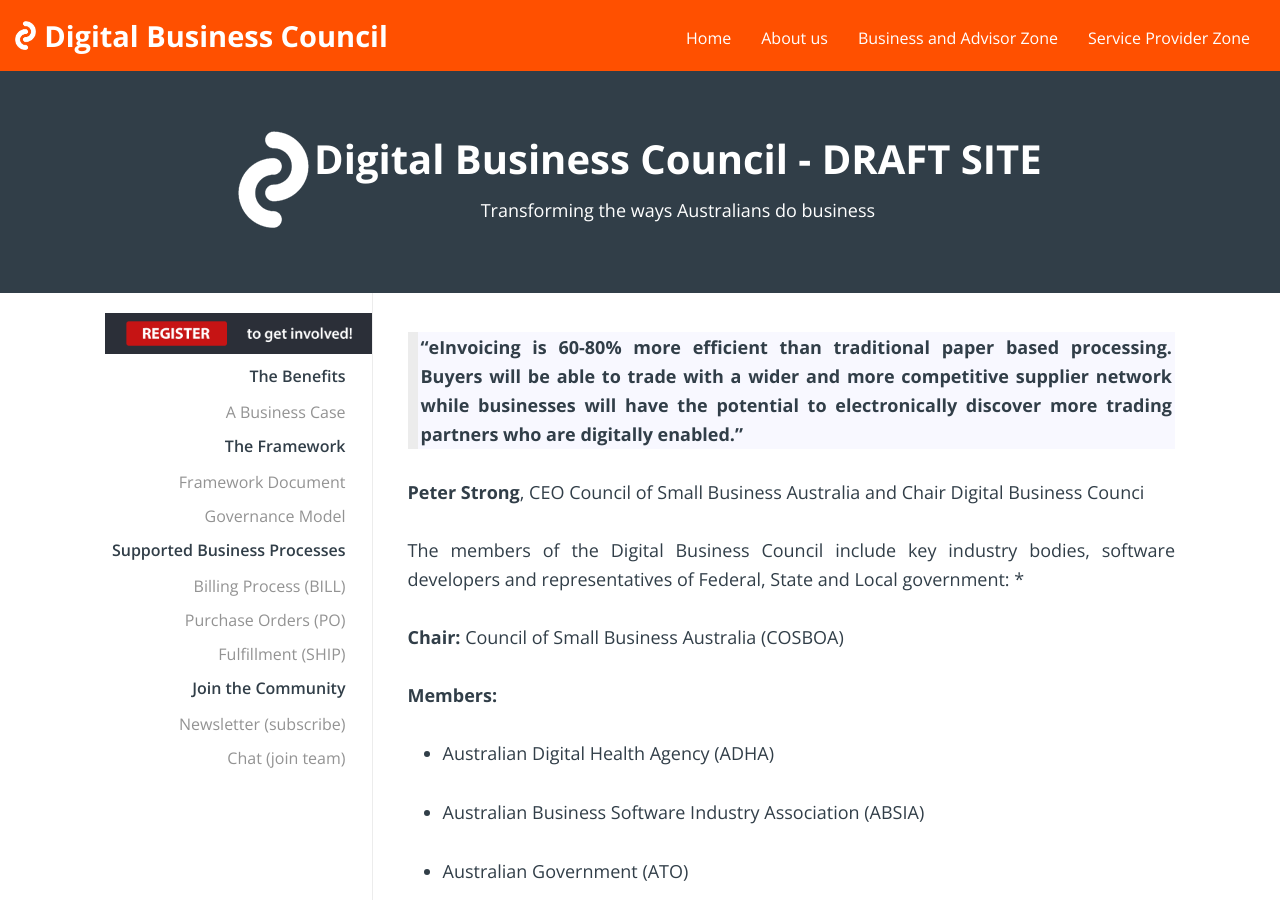
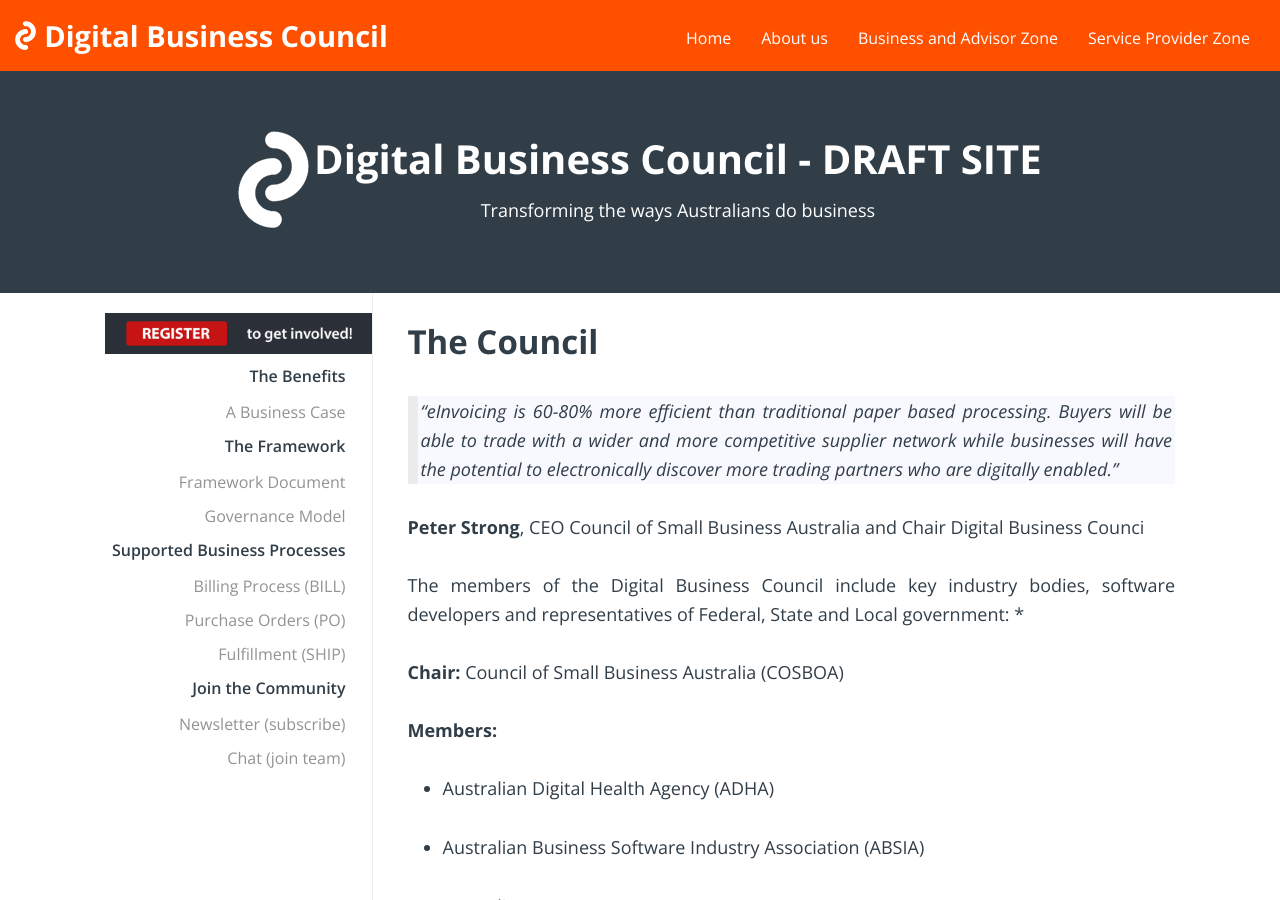
Before and after one commit to Digital-Business-Council/Digital-Business-Council.github.io, a Jekyll site: the page built from pages/about-us/the-council.md, in a window 1280 px wide and 900 px high. Built offline with Jekyll 4.4.1, drawn with Linux system fonts in a browser that asks for light colours.

Commit message:
Update the-council.md

```diff
--- a/pages/about-us/the-council.md
+++ b/pages/about-us/the-council.md
@@ -4,8 +4,9 @@
 permalink: /council
 ---
 
+# The Council
 
-> **"eInvoicing is 60-80% more efficient than traditional paper based processing. Buyers will be able to trade with a wider and more competitive supplier network while businesses will have the potential to electronically discover more trading partners who are digitally enabled."**
+> *"eInvoicing is 60-80% more efficient than traditional paper based processing. Buyers will be able to trade with a wider and more competitive supplier network while businesses will have the potential to electronically discover more trading partners who are digitally enabled."*
 
 **Peter Strong**, CEO Council of Small Business Australia and Chair Digital Business Counci
 
```
